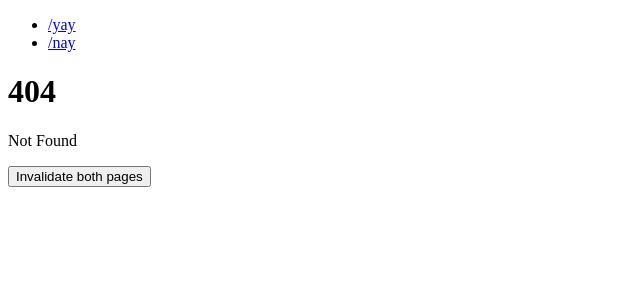
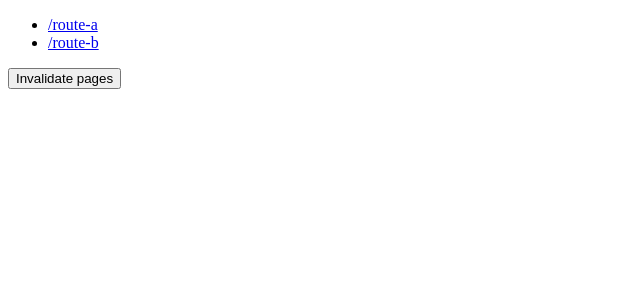
Before and after one commit to adrienpicard/kit-isr-demo, a SvelteKit app: page / in a window 1280 px wide. Before the commit this address had no page. Shown: the top 300 px of the page, without its empty margins (0-640 px from the left). Built offline with nearby package versions, Linux system fonts and the light colour scheme.

Commit message:
Update demo

```diff
--- a/src/routes/+layout.svelte
+++ b/src/routes/+layout.svelte
@@ -1,21 +1,10 @@
 <script>
 	const { children } = $props();
-
-	const invalidate = () => {
-		fetch('/yay', {
-			headers: { 'x-prerender-revalidate': 'ec04d5c6-2fc3-446a-9879-5dbe00bf3730' }
-		});
-		fetch('/nay', {
-			headers: { 'x-prerender-revalidate': 'ec04d5c6-2fc3-446a-9879-5dbe00bf3730' }
-		});
-	};
 </script>
 
 <ul class="flex gap-2 p-2">
-	<li><a href="/yay">/yay</a></li>
-	<li><a href="/nay">/nay</a></li>
+	<li><a href="/route-a">/route-a</a></li>
+	<li><a href="/route-b">/route-b</a></li>
 </ul>
 
 {@render children()}
-
-<button onclick={invalidate}>Invalidate both pages</button>
--- /dev/null
+++ b/src/routes/+page.svelte
@@ -0,0 +1,12 @@
+<script>
+	const invalidate = () => {
+		fetch('/route-a', {
+			headers: { 'x-prerender-revalidate': 'ec04d5c6-2fc3-446a-9879-5dbe00bf3730' }
+		});
+		fetch('/route-b', {
+			headers: { 'x-prerender-revalidate': 'ec04d5c6-2fc3-446a-9879-5dbe00bf3730' }
+		});
+	};
+</script>
+
+<button onclick={invalidate}>Invalidate pages</button>
```
Also changed, not shown: src/routes/route-a/+page.server.ts (renamed from src/routes/nay/[[myparam]]/+page.server.ts), src/routes/route-a/+page.svelte (renamed from src/routes/nay/[[myparam]]/+page.svelte), src/routes/route-b/[[myparam]]/+page.server.ts (renamed from src/routes/yay/+page.server.ts), src/routes/route-b/[[myparam]]/+page.svelte (renamed from src/routes/yay/+page.svelte).
